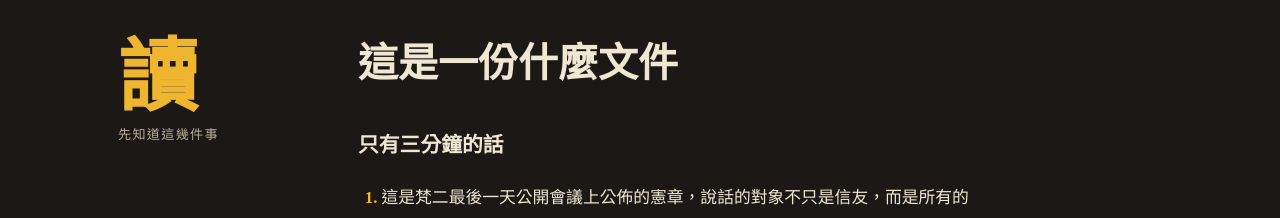
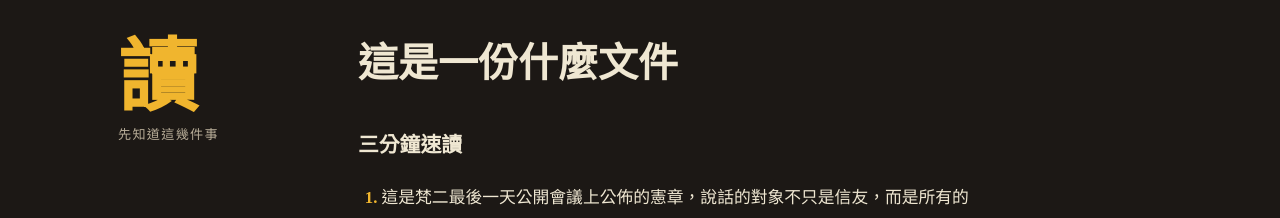
Before and after one commit to bigtaffy/encyclical-magnifica-humanitas, a plain HTML site: page council/gaudium-et-spes/index.html in a window 1280 px wide. Shown: the part 2980-3198 px from the top of the page. Drawn offline with nearby package versions, Linux system fonts and the light colour scheme.

Commit message:
牧職憲章：小標改為「三分鐘速讀」
Co-Authored-By: Claude Fable 5.2 <noreply@anthropic.com>

```diff
--- a/council/gaudium-et-spes/index.html
+++ b/council/gaudium-et-spes/index.html
@@ -349,7 +349,7 @@ footer .maili img{display:block}
     <div class="label"><span class="glyph">讀</span><span class="range">先知道這幾件事</span></div>
     <div class="body">
       <h2>這是一份什麼文件</h2>
-      <h3 class="sub3">只有三分鐘的話</h3>
+      <h3 class="sub3">三分鐘速讀</h3>
       <ol class="tldr">
         <li>這是梵二最後一天公開會議上公佈的憲章，說話的對象不只是信友，而是所有的人。</li>
         <li>它先看世界，再開口：1965 年的世界進步很快，卻充滿矛盾。<a href="#signs">看這一段</a></li>
```
